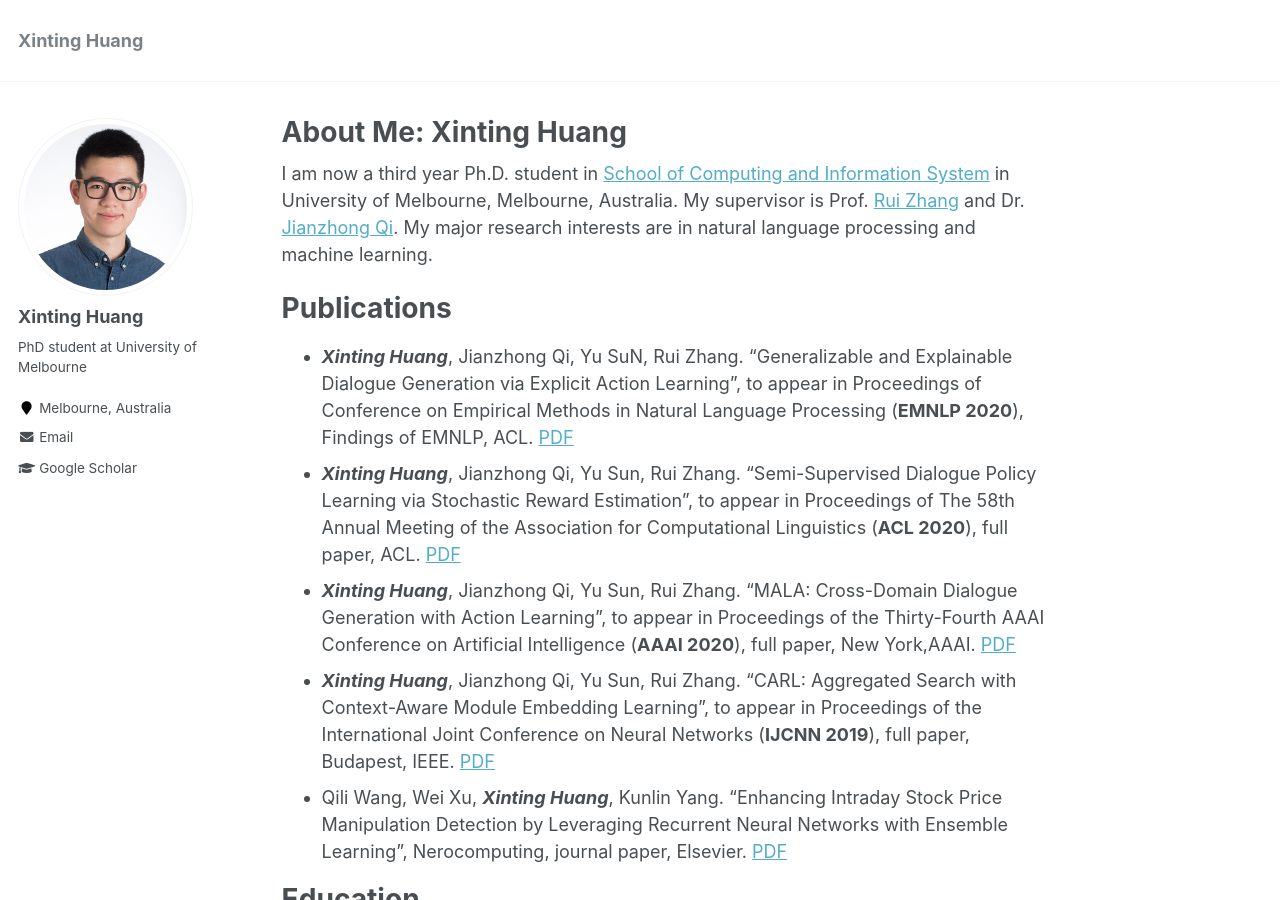
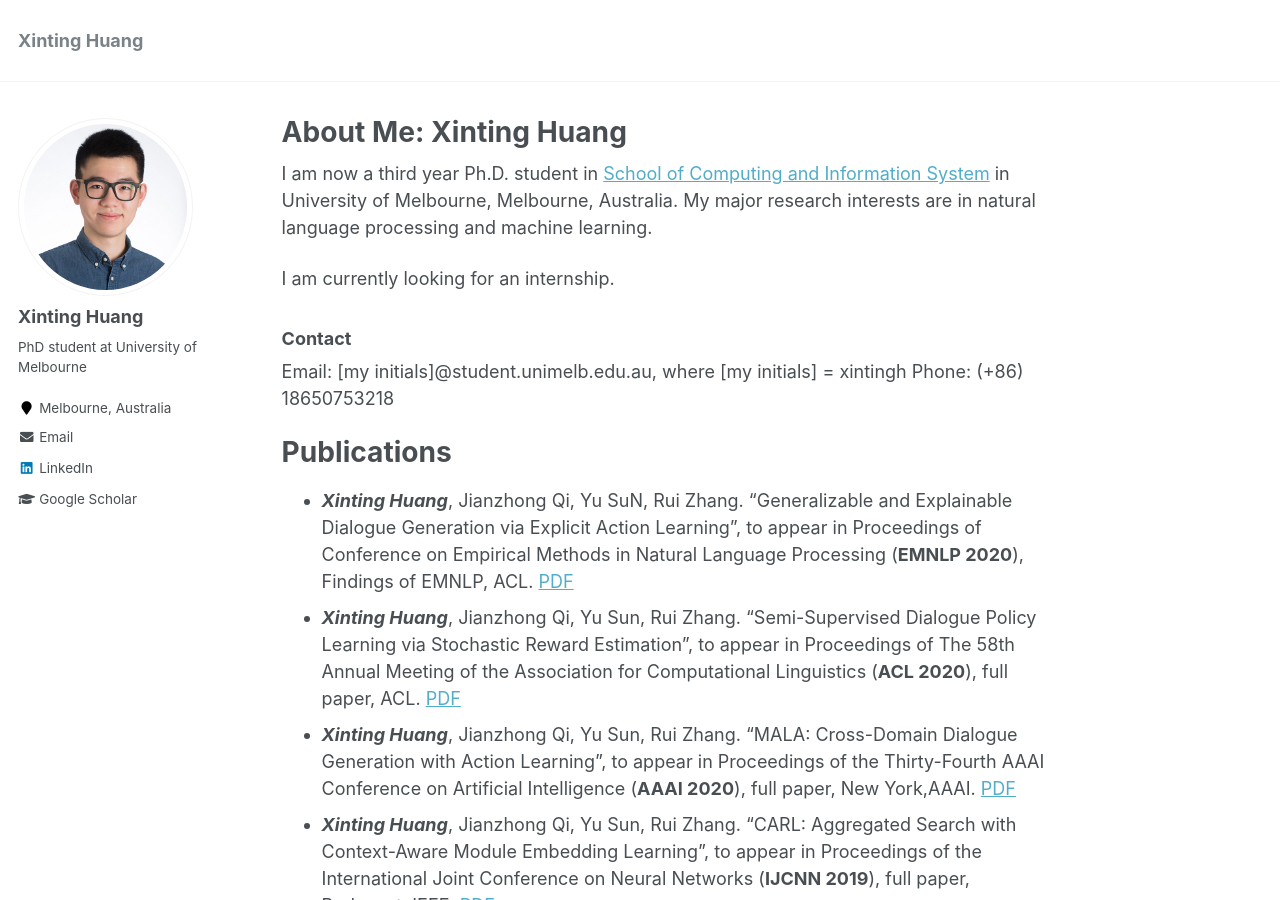
Before and after one commit to timhuang1/timhuang1.github.io, a Jekyll site: the page built from _pages/about.md, in a window 1280 px wide and 900 px high. Built offline with Jekyll 4.4.1, drawn with Linux system fonts in a browser that asks for light colours.

Commit message:
update link

```diff
--- a/_config.yml
+++ b/_config.yml
@@ -85,7 +85,7 @@
   bio              : "PhD student at University of Melbourne"
   location         : "Melbourne, Australia"
   employer         :
-  googlescholar    : "https://tbd.com"
+  googlescholar    : "https://scholar.google.com/citations?user=QmyPDWQAAAAJ&hl=en"
   email            : "xintingh@student.unimelb.edu.au"
   researchgate     :  # example: "https://www.researchgate.net/profile/yourprofile"
   uri              :
@@ -100,7 +100,7 @@
   keybase          :
   instagram        :
   lastfm           :
-  linkedin         :
+  linkedin         : "https://www.linkedin.com/in/xintingh/"
   orcid            :
   pinterest        :
   soundcloud       :
--- a/_pages/about.md
+++ b/_pages/about.md
@@ -8,7 +8,13 @@
   - /about.html
 ---
 
-I am now a third year Ph.D. student in [School of Computing and Information System](https://cis.unimelb.edu.au/) in University of Melbourne, Melbourne, Australia. My supervisor is Prof. [Rui Zhang](http://www.ruizhang.info/) and Dr. [Jianzhong Qi](https://people.eng.unimelb.edu.au/jianzhongq/). My major research interests are in natural language processing and machine learning.
+I am now a third year Ph.D. student in [School of Computing and Information System](https://cis.unimelb.edu.au/) in University of Melbourne, Melbourne, Australia. My major research interests are in natural language processing and machine learning.
+
+I am currently looking for an internship.
+
+### Contact
+Email: [my initials]@student.unimelb.edu.au, where [my initials] = xintingh
+Phone: (+86) 18650753218
 
 
 Publications
```
